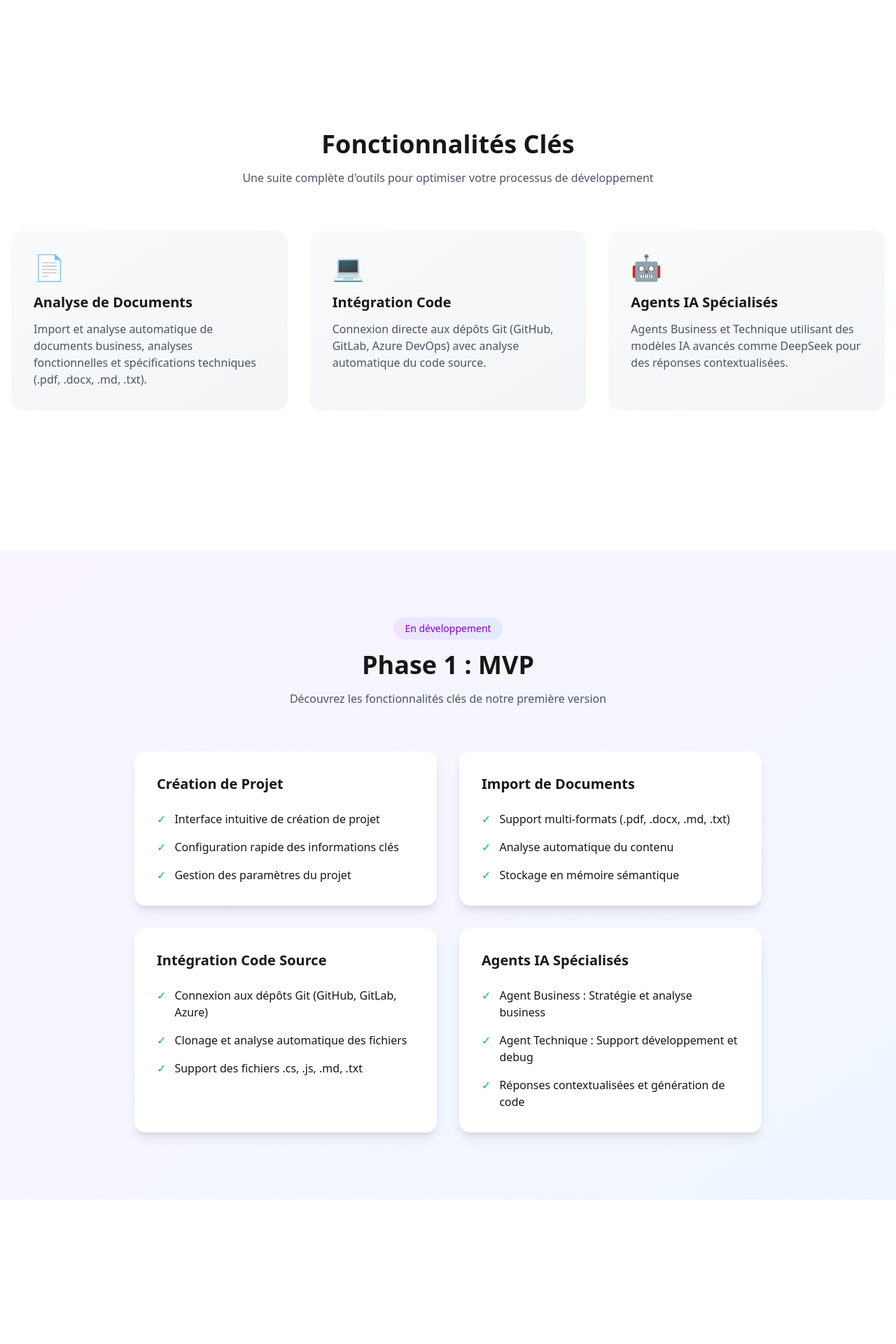
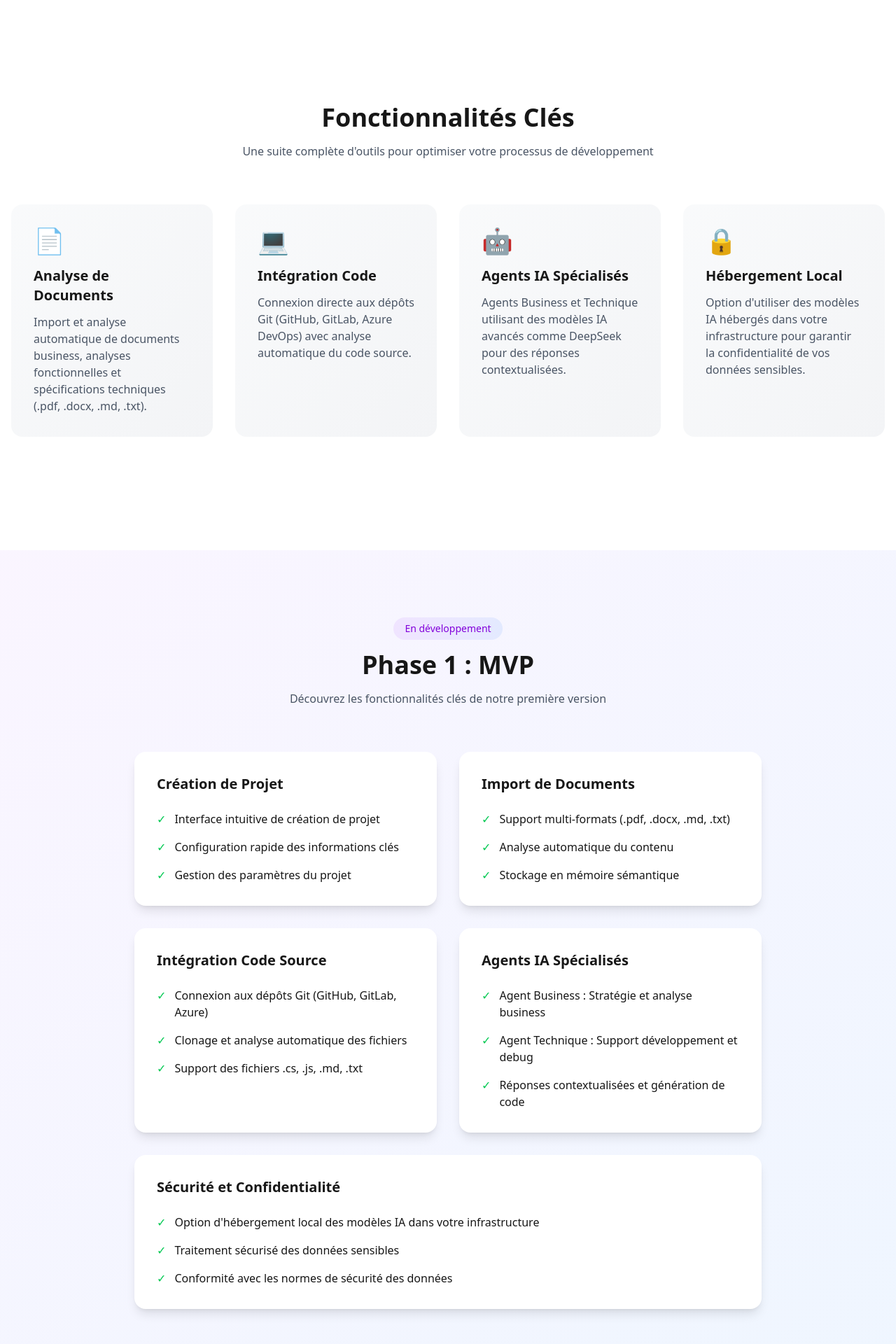
Before and after one commit to Walfhand/sveta.landing-page, a Next.js app: page / in a window 1280 px wide. Shown: the part 878-2798 px from the top of the page at 70% size. Built offline with nearby package versions, Linux system fonts and the light colour scheme.

Commit message:
add local feature

```diff
--- a/src/components/sections/FeaturesSection.tsx
+++ b/src/components/sections/FeaturesSection.tsx
@@ -10,7 +10,7 @@ export default function FeaturesSection() {
             Une suite complète d'outils pour optimiser votre processus de développement
           </p>
         </div>
-        <div className="grid grid-cols-1 md:grid-cols-3 gap-4 sm:gap-8">
+        <div className="grid grid-cols-1 md:grid-cols-2 lg:grid-cols-4 gap-4 sm:gap-8">
           {[
             {
               title: "Analyse de Documents",
@@ -26,6 +26,11 @@ export default function FeaturesSection() {
               title: "Agents IA Spécialisés",
               description: "Agents Business et Technique utilisant des modèles IA avancés comme DeepSeek pour des réponses contextualisées.",
               icon: "🤖",
+            },
+            {
+              title: "Hébergement Local",
+              description: "Option d'utiliser des modèles IA hébergés dans votre infrastructure pour garantir la confidentialité de vos données sensibles.",
+              icon: "🔒",
             },
           ].map((feature, index) => (
             <div
--- a/src/components/sections/HeroSection.tsx
+++ b/src/components/sections/HeroSection.tsx
@@ -64,10 +64,9 @@ export default function HeroSection({ email, setEmail, handleSubmit }: HeroSecti
                 />
                 <button
                   type="submit"
-                  className="px-6 sm:px-8 py-3 sm:py-4 rounded-full bg-gradient-to-r from-purple-600 to-blue-600 text-white font-medium transition-all duration-300 hover:shadow-lg hover:scale-105 hover:from-purple-500 hover:to-blue-500 focus:outline-none focus:ring-2 focus:ring-purple-500"
+                  className="relative px-8 py-4 rounded-full bg-gradient-to-r from-purple-600 to-blue-600 text-white font-medium transition-all duration-300 hover:shadow-lg hover:scale-105 hover:from-purple-500 hover:to-blue-500 focus:outline-none focus:ring-2 focus:ring-purple-500"
                 >
                   <span className="relative z-10">Accès anticipé</span>
-                  <div className="absolute inset-0 rounded-full bg-gradient-to-r from-purple-600 to-blue-600 blur-lg opacity-50 group-hover:opacity-75 transition-opacity" />
                 </button>
               </form>
 
--- a/src/components/sections/PhaseMvpSection.tsx
+++ b/src/components/sections/PhaseMvpSection.tsx
@@ -83,6 +83,23 @@ export default function PhaseMvpSection() {
                 </li>
               </ul>
             </div>
+            <div className="bg-white dark:bg-gray-800 rounded-2xl p-4 sm:p-8 shadow-lg md:col-span-2">
+              <h3 className="text-lg sm:text-xl font-semibold mb-4 sm:mb-6">Sécurité et Confidentialité</h3>
+              <ul className="space-y-3 sm:space-y-4">
+                <li className="flex items-start">
+                  <span className="mr-2 sm:mr-3 text-green-500">✓</span>
+                  <span className="text-sm sm:text-base">Option d'hébergement local des modèles IA dans votre infrastructure</span>
+                </li>
+                <li className="flex items-start">
+                  <span className="mr-2 sm:mr-3 text-green-500">✓</span>
+                  <span className="text-sm sm:text-base">Traitement sécurisé des données sensibles</span>
+                </li>
+                <li className="flex items-start">
+                  <span className="mr-2 sm:mr-3 text-green-500">✓</span>
+                  <span className="text-sm sm:text-base">Conformité avec les normes de sécurité des données</span>
+                </li>
+              </ul>
+            </div>
           </div>
         </div>
       </div>
```
